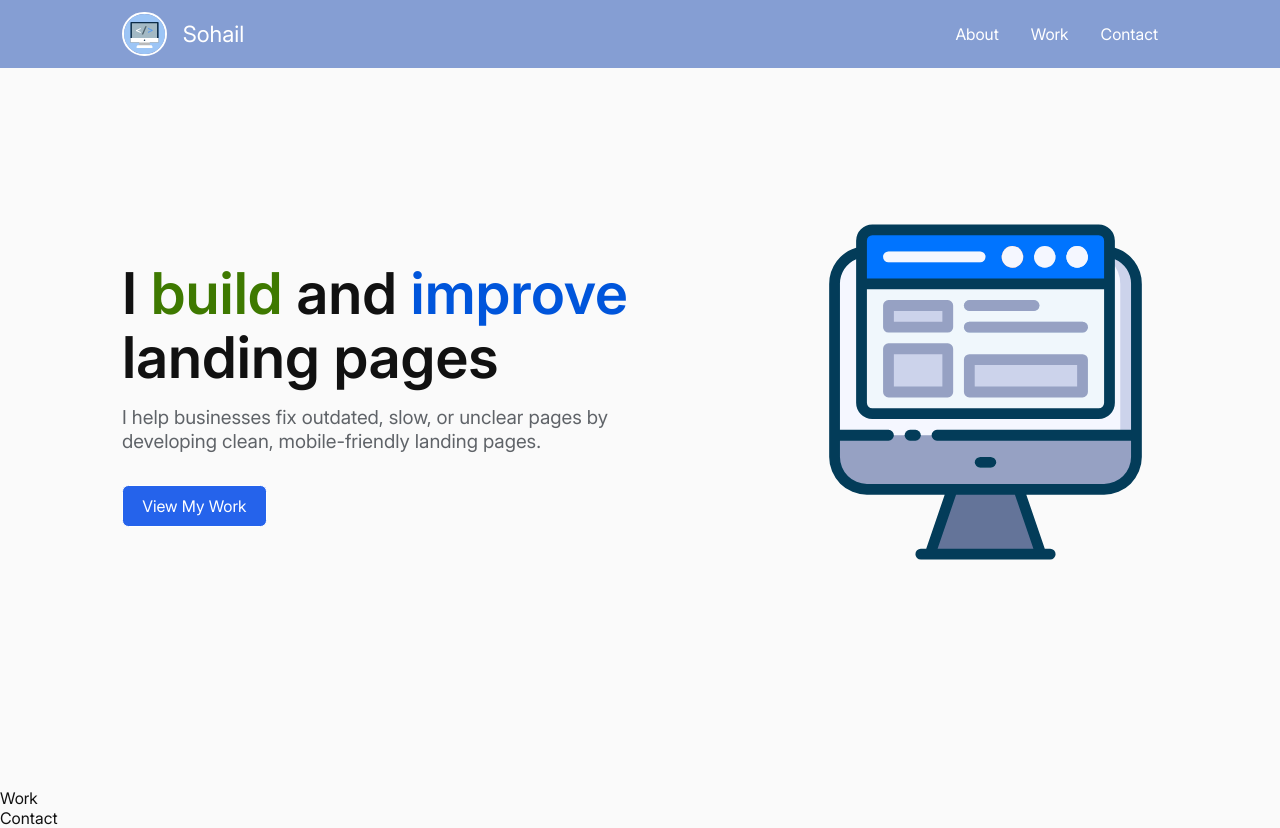
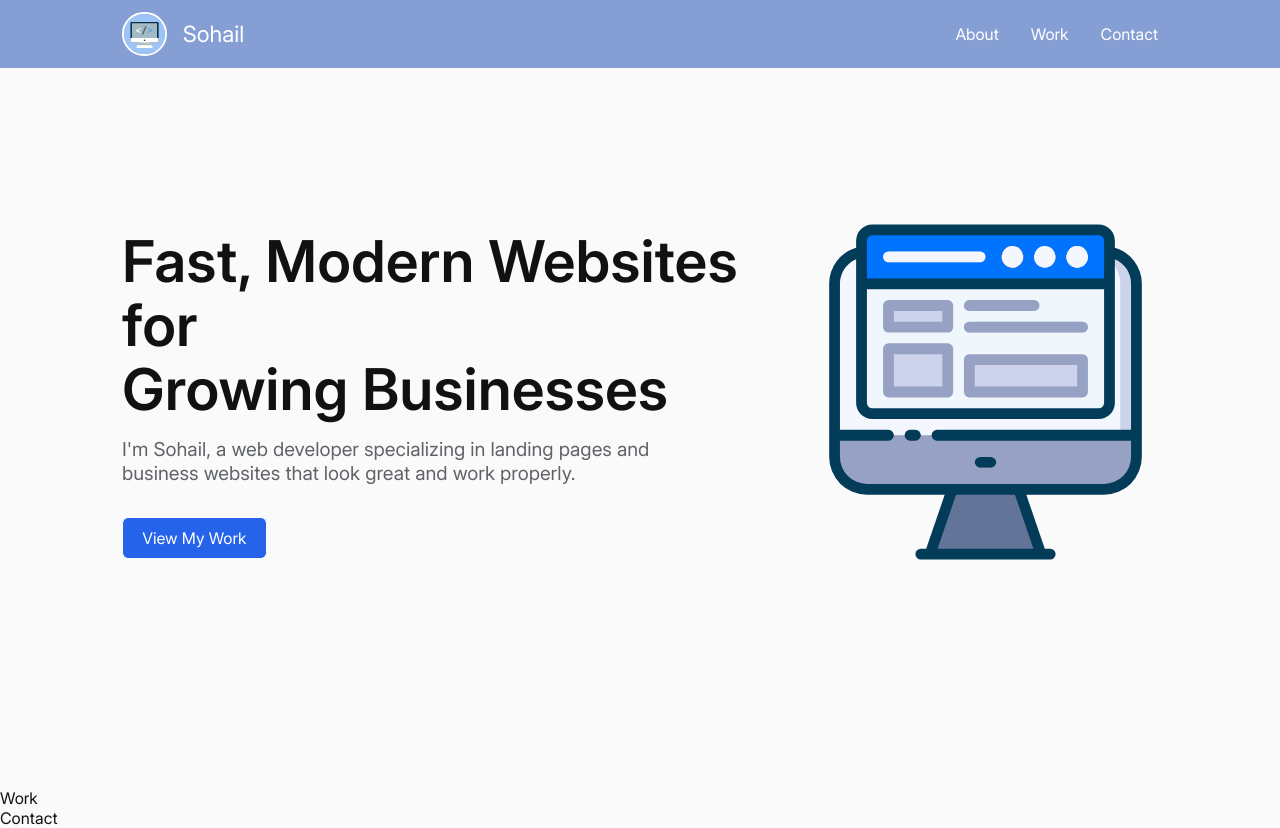
Before and after one commit to sohail-webdev/portfolio, a React (Vite) app: page / in a window 1280 px wide. Built offline with nearby package versions, Linux system fonts and the light colour scheme.

Commit message:
refactor: change hero heading and sub-heading

```diff
--- a/src/components/Hero.jsx
+++ b/src/components/Hero.jsx
@@ -6,9 +6,9 @@ const Hero = () => {
       <div className="hero">
         <div className="hero-heading-sub-heading-cta">
           <h1>
-            I <span>build</span> and <span>improve</span> landing pages
+            Fast, Modern Websites for <div>Growing Businesses</div>
           </h1>
-          <p>I help businesses fix outdated, slow, or unclear pages by developing clean, mobile-friendly landing pages.</p>
+          <p>I'm Sohail, a web developer specializing in landing pages and business websites that look great and work properly.</p>
           <button>View My Work</button>
         </div>
         <div className="hero-illustration">
```
